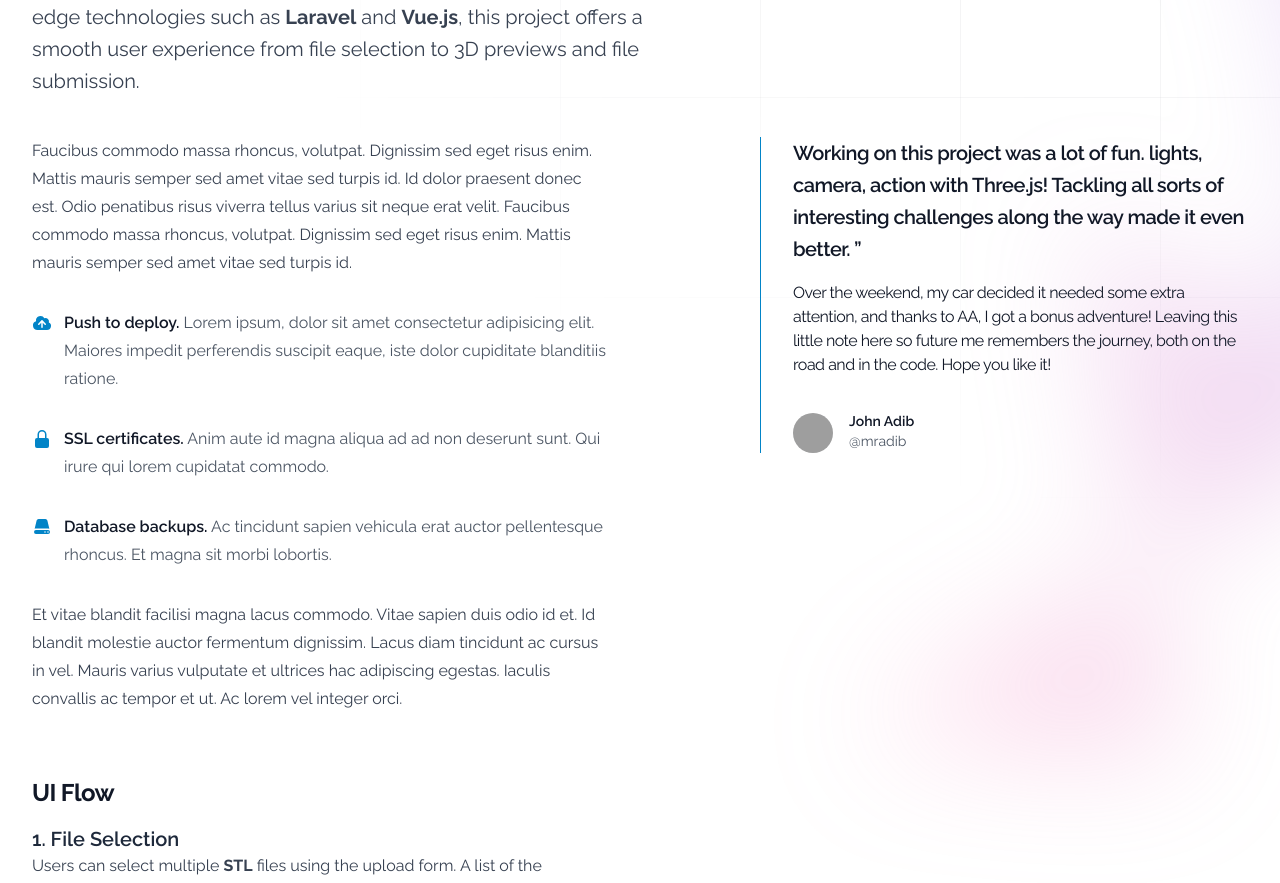
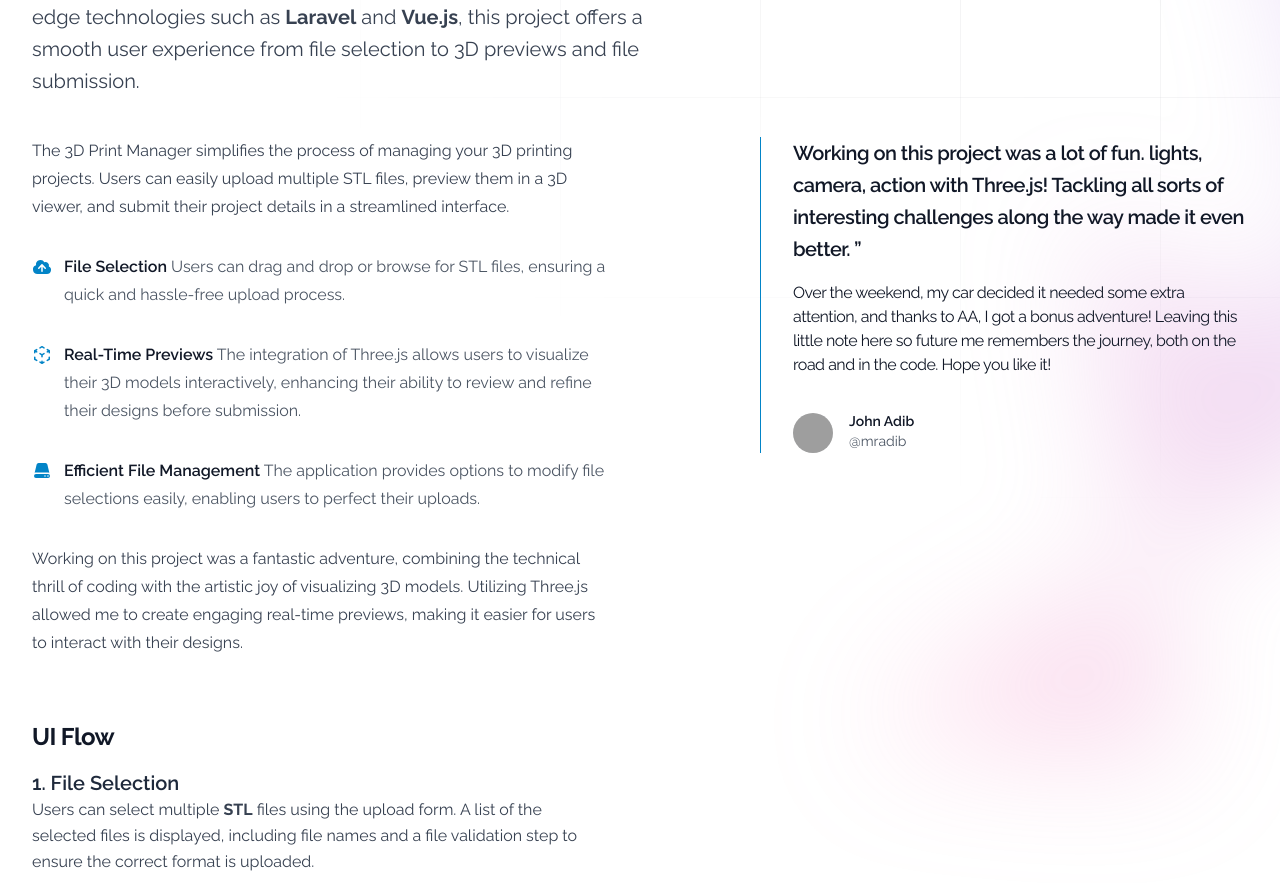
Before and after one commit to JohnAdib/3d-print-manager, a Vue app in the folder frontend/: page /about in a window 1280 px wide. Shown: the part 360-1243 px from the top of the page. Built offline with nearby package versions, Linux system fonts and the light colour scheme; grey boxes are pictures that could not be loaded.

Commit message:
update about page

```diff
--- a/frontend/src/views/AboutView.vue
+++ b/frontend/src/views/AboutView.vue
@@ -109,12 +109,10 @@
 
         <div class="max-w-xl text-base leading-7 text-gray-700 lg:col-span-7">
           <p>
-            Faucibus commodo massa rhoncus, volutpat. Dignissim sed eget risus
-            enim. Mattis mauris semper sed amet vitae sed turpis id. Id dolor
-            praesent donec est. Odio penatibus risus viverra tellus varius sit
-            neque erat velit. Faucibus commodo massa rhoncus, volutpat.
-            Dignissim sed eget risus enim. Mattis mauris semper sed amet vitae
-            sed turpis id.
+            The 3D Print Manager simplifies the process of managing your 3D
+            printing projects. Users can easily upload multiple STL files,
+            preview them in a 3D viewer, and submit their project details in a
+            streamlined interface.
           </p>
           <ul role="list" class="mt-8 max-w-xl space-y-8 text-gray-600">
             <li class="flex gap-x-3">
@@ -124,25 +122,25 @@
               />
               <span
                 ><strong class="font-semibold text-gray-900"
-                  >Push to deploy.</strong
+                  >File Selection</strong
                 >
-                Lorem ipsum, dolor sit amet consectetur adipisicing elit.
-                Maiores impedit perferendis suscipit eaque, iste dolor
-                cupiditate blanditiis ratione.</span
-              >
+                Users can drag and drop or browse for STL files, ensuring a
+                quick and hassle-free upload process.
+              </span>
             </li>
             <li class="flex gap-x-3">
-              <LockClosedIcon
+              <CubeTransparentIcon
                 class="mt-1 h-5 w-5 flex-none text-sky-600"
                 aria-hidden="true"
               />
               <span
                 ><strong class="font-semibold text-gray-900"
-                  >SSL certificates.</strong
+                  >Real-Time Previews</strong
                 >
-                Anim aute id magna aliqua ad ad non deserunt sunt. Qui irure qui
-                lorem cupidatat commodo.</span
-              >
+                The integration of Three.js allows users to visualize their 3D
+                models interactively, enhancing their ability to review and
+                refine their designs before submission.
+              </span>
             </li>
             <li class="flex gap-x-3">
               <ServerIcon
@@ -151,19 +149,18 @@
               />
               <span
                 ><strong class="font-semibold text-gray-900"
-                  >Database backups.</strong
+                  >Efficient File Management</strong
                 >
-                Ac tincidunt sapien vehicula erat auctor pellentesque rhoncus.
-                Et magna sit morbi lobortis.</span
-              >
+                The application provides options to modify file selections
+                easily, enabling users to perfect their uploads.
+              </span>
             </li>
           </ul>
           <p class="mt-8">
-            Et vitae blandit facilisi magna lacus commodo. Vitae sapien duis
-            odio id et. Id blandit molestie auctor fermentum dignissim. Lacus
-            diam tincidunt ac cursus in vel. Mauris varius vulputate et ultrices
-            hac adipiscing egestas. Iaculis convallis ac tempor et ut. Ac lorem
-            vel integer orci.
+            Working on this project was a fantastic adventure, combining the
+            technical thrill of coding with the artistic joy of visualizing 3D
+            models. Utilizing Three.js allowed me to create engaging real-time
+            previews, making it easier for users to interact with their designs.
           </p>
 
           <h2 class="mt-16 text-2xl font-bold tracking-tight text-gray-900">
@@ -235,7 +232,7 @@
 <script setup lang="ts">
 import {
   CloudArrowUpIcon,
-  LockClosedIcon,
+  CubeTransparentIcon,
   ServerIcon
 } from '@heroicons/vue/20/solid'
 </script>
```
Also changed, not shown: 1 other file (tests, documents, lock files or other folders).
